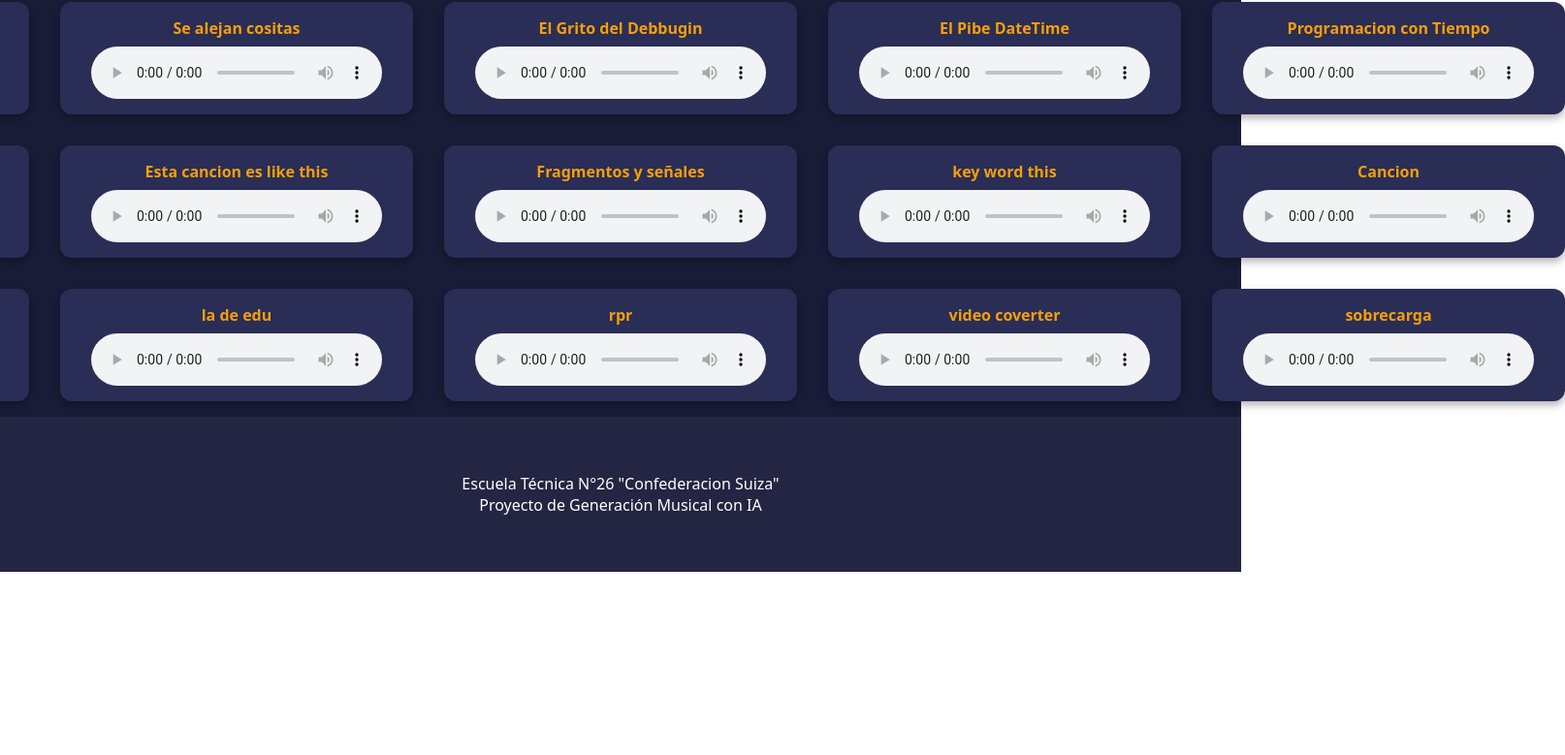
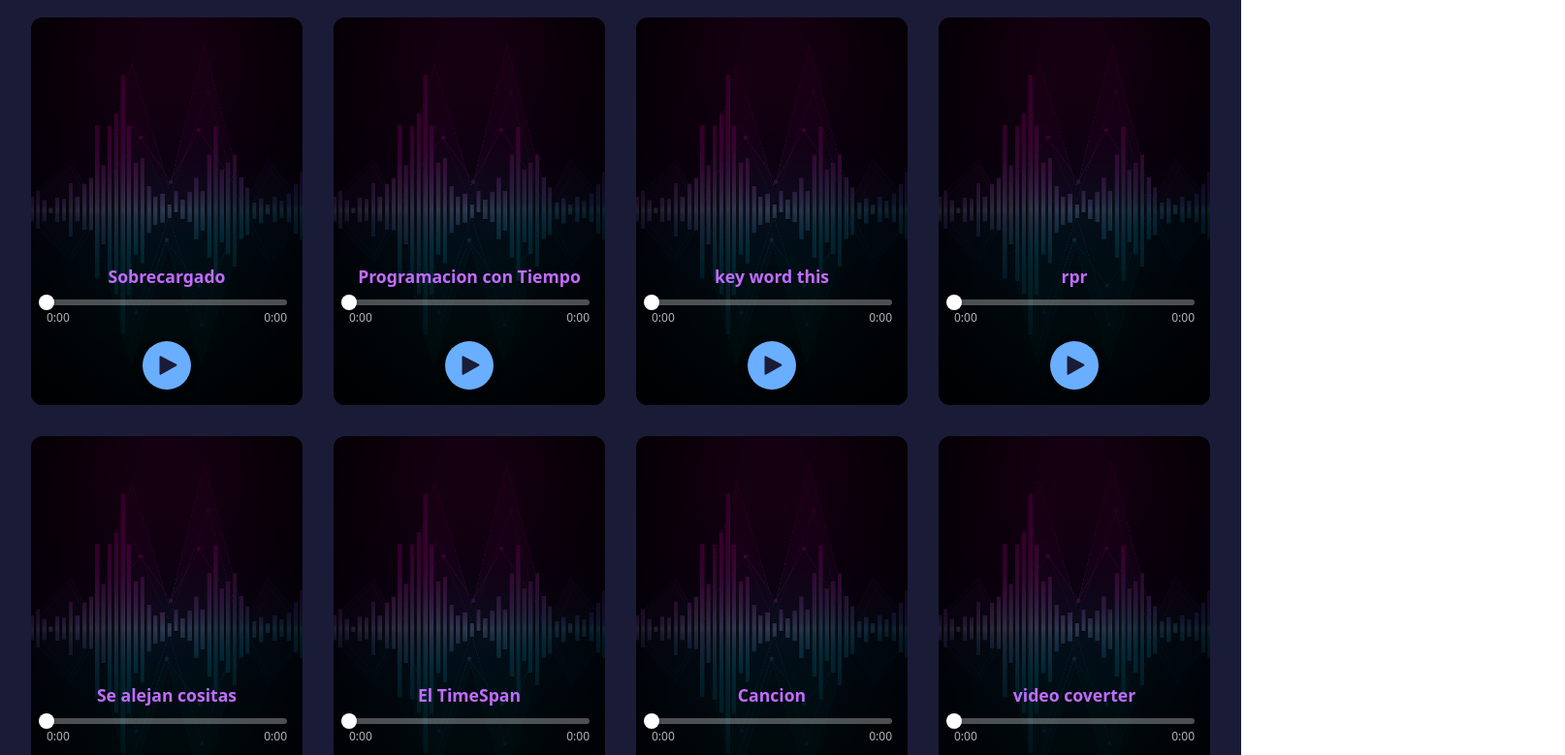
Before and after one commit to astergaze/Music-displayer, a React (Vite) app: page / in a window 1280 px wide. Shown: the part 1054-1833 px from the top of the page at 97% size, 1614 px wide, since content can reach past the window. Before the commit the page ends 1644 px from the top, so only its background shows below. Built offline with nearby package versions, Linux system fonts and the light colour scheme.

Commit message:
Candidate finished

```diff
--- a/src/App.tsx
+++ b/src/App.tsx
@@ -1,25 +1,47 @@
-import { useState } from 'react'
-import './css/App.css'
-import logo from './assets/logo-azul.png'
-import Footer from './Footer.tsx'
-import sobrecargado from './audio/Sobrecargado - sobrecarga de metodos.mp3'
-import seAlejanCositas from './audio/se alejan cositas.mp3'
-import tuhermana from './audio/El Grito del Debugging.wav'
-import tuhermano from './audio/El Pibe DateTime.mp3'
-import tuvieja from './audio/El TimeSpan - Act 17.mp3'
-import tuviejo from './audio/Esta cancion is like This_.mp3'
-import tuabuela from './audio/Fragmentos y señales.mp3'
-import tuabuelo from './audio/Key word this.mp3'
-import tutia from './audio/cancion.mp3'
-import tutio from './audio/20250813_235407.mp3'
-import tuprima from './audio/Act-17-Eduado-Vasquez.mp3'
-import tuprimo from './audio/RPReplay_Final1754544611.mp3'
-import tuhija from './audio/VideoToMp3Converter_20250811015513545.mp3'
-import tuhijo from './audio/sobrecarga.mp3'
-import tumadrina from './audio/Programacion con Tiempo.mp3'
+import { useState } from 'react';
+import './css/App.css';
+import logo from './assets/logo-azul.png';
+import Footer from './Footer.tsx';
+import SongCard from './SongCard.tsx';
+
+import mouseIcon from "./assets/mouse-icon.svg"
+
+import sobrecargado from './audio/Sobrecargado - sobrecarga de metodos.mp3';
+import seAlejanCositas from './audio/se alejan cositas.mp3';
+import elGritoDelDebugging from './audio/El Grito del Debugging.wav';
+import elPibeDateTime from './audio/El Pibe DateTime.mp3';
+import elTimeSpanAct17 from './audio/El TimeSpan - Act 17.mp3';
+import estaCancionIsLikeThis from './audio/Esta cancion is like This_.mp3';
+import fragmentosYSeñales from './audio/Fragmentos y señales.mp3';
+import keyWordThis from './audio/Key word this.mp3';
+import cancion from './audio/cancion.mp3';
+import cancionConFecha from './audio/20250813_235407.mp3';
+import act17EduardoVasquez from './audio/Act-17-Eduado-Vasquez.mp3';
+import rprReplay from './audio/RPReplay_Final1754544611.mp3';
+import videoConverter from './audio/VideoToMp3Converter_20250811015513545.mp3';
+import sobrecarga from './audio/sobrecarga.mp3';
+import programacionConTiempo from './audio/Programacion con Tiempo.mp3';
+
+
+const songs = [
+  { id: 's1', title: 'Sobrecargado', audioSrc: sobrecargado },
+  { id: 's2', title: 'Se alejan cositas', audioSrc: seAlejanCositas },
+  { id: 's3', title: 'El Grito del Debbugin', audioSrc: elGritoDelDebugging },
+  { id: 's4', title: 'El Pibe DateTime', audioSrc: elPibeDateTime },
+  { id: 's5', title: 'Programacion con Tiempo', audioSrc: programacionConTiempo },
+  { id: 's6', title: 'El TimeSpan', audioSrc: elTimeSpanAct17 },
+  { id: 's7', title: 'Esta cancion es like this', audioSrc: estaCancionIsLikeThis },
+  { id: 's8', title: 'Fragmentos y señales', audioSrc: fragmentosYSeñales },
+  { id: 's9', title: 'key word this', audioSrc: keyWordThis },
+  { id: 's10', title: 'Cancion', audioSrc: cancion },
+  { id: 's11', title: 'cancion con fecha', audioSrc: cancionConFecha },
+  { id: 's12', title: 'la de edu', audioSrc: act17EduardoVasquez },
+  { id: 's13', title: 'rpr', audioSrc: rprReplay },
+  { id: 's14', title: 'video coverter', audioSrc: videoConverter },
+  { id: 's15', title: 'sobrecarga', audioSrc: sobrecarga },
+];
 
 function App() {
-
   return (
     <>
       <main>
@@ -28,6 +50,11 @@ function App() {
             <img src={logo} alt="" />
             <h1>Proyectos creados por estudiantes</h1>
             <p>Musica creada por IA, con fines educativos sobre temas de programacion en C#</p>
+            <img
+              src={mouseIcon}
+              alt="Scroll para abajo"
+              className="scroll-down-svg"
+            />
           </div>
         </section>
         <section className="musicCardsComponents">
@@ -35,77 +62,18 @@ function App() {
         </section>
 
         <section className="musicCardsCont">
-        <div className="songCard">
-          <p className="songTitle">Sobrecargado</p>
-          <audio src={sobrecargado} controls/>
-        </div>
-        <div className="songCard">
-          <p className="songTitle">Se alejan cositas</p>
-          <audio src={seAlejanCositas} controls/>
-        </div>
-         <div className="songCard">
-          <p className="songTitle">El Grito del Debbugin</p>
-          <audio src={tuhermana} controls/>
-        </div>
-        <div className="songCard">
-          <p className="songTitle">El Pibe DateTime</p>
-          <audio src={tuhermano} controls/>
-        </div>
-        <div className="songCard">
-          <p className="songTitle">Programacion con Tiempo</p>
-          <audio src={tumadrina} controls/>
-        </div>
-      </section>
-
-      <section className="musicCardsCont">
-        <div className="songCard">
-          <p className="songTitle">El TimeSpan</p>
-          <audio src={tuvieja} controls/>
-        </div>
-        <div className="songCard">
-          <p className="songTitle">Esta cancion es like this</p>
-          <audio src={tuviejo} controls/>
-        </div>
-        <div className="songCard">
-          <p className="songTitle">Fragmentos y señales</p>
-          <audio src={tuabuela} controls/>
-        </div>
-        <div className="songCard">
-          <p className="songTitle">key word this</p>
-          <audio src={tuabuelo} controls/>
-        </div>
-        <div className="songCard">
-          <p className="songTitle">Cancion</p>
-          <audio src={tutia} controls/>
-        </div>
-      </section>
-
-       <section className="musicCardsCont">
-        <div className="songCard">
-          <p className="songTitle">cancion con fecha</p>
-          <audio src={tutio} controls/>
-        </div>
-        <div className="songCard">
-          <p className="songTitle">la de edu</p>
-          <audio src={tuprima} controls/>
-        </div>
-        <div className="songCard">
-          <p className="songTitle">rpr</p>
-          <audio src={tuprimo} controls/>
-        </div>
-        <div className="songCard">
-          <p className="songTitle">video coverter</p>
-          <audio src={tuhija} controls/>
-        </div>
-        <div className="songCard">
-          <p className="songTitle">sobrecarga</p>
-          <audio src={tuhijo} controls/>
-        </div>
+          {songs.map((song) => (
+            <SongCard
+              key={song.id}
+              title={song.title}
+              audioSrc={song.audioSrc}
+            />
+          ))}
         </section>
       </main>
       <Footer />
     </>
-  )
+  );
 }
 
-export default App
+export default App;
--- a/src/Footer.tsx
+++ b/src/Footer.tsx
@@ -1,12 +1,25 @@
-import "./css/Footer.css"
+import "./css/Footer.css";
+
 function Footer() {
   return (
-    <>
-      <footer>
-        <p>Escuela Técnica N°26 "Confederacion Suiza"</p>
-        <p>Proyecto de Generación Musical con IA</p>
-      </footer>
-    </>
+    <footer>
+      <div className="footer-container">
+        <div className="footer-info">
+          <p><strong>Escuela Técnica N°26 "Confederacion Suiza"</strong></p>
+          <p>Proyecto de Generación Musical con IA</p>
+        </div>
+        <div className="footer-credits">
+          <p>Página creada por:</p>
+          <ul>
+            <li>Thiago Martinez</li>
+            <li>Lautaro Fortuna</li>
+            <li>Benjamin Gonzalez</li>
+            <li>Joel Ninaja</li>
+          </ul>
+        </div>
+
+      </div>
+    </footer>
   );
 }
 
--- /dev/null
+++ b/src/SongCard.tsx
@@ -0,0 +1,114 @@
+import React, { useState, useRef, useEffect } from 'react';
+
+const PlayIcon = () => (
+  <svg role="img" height="24" width="24" viewBox="0 0 16 16" fill="currentColor">
+    <path d="M4.018 1.691a.7.7 0 0 0-1.018.606v11.407a.7.7 0 0 0 1.018.606L14.636 8.309a.7.7 0 0 0 0-1.217L4.018 1.691z"></path>
+  </svg>
+);
+
+const PauseIcon = () => (
+  <svg role="img" height="24" width="24" viewBox="0 0 16 16" fill="currentColor">
+    <path d="M2.7 1a.7.7 0 0 0-.7.7v12.6a.7.7 0 0 0 .7.7h2.6a.7.7 0 0 0 .7-.7V1.7a.7.7 0 0 0-.7-.7H2.7zm8 0a.7.7 0 0 0-.7.7v12.6a.7.7 0 0 0 .7.7h2.6a.7.7 0 0 0 .7-.7V1.7a.7.7 0 0 0-.7-.7h-2.6z"></path>
+  </svg>
+);
+const formatTime = (timeInSeconds: number) => {
+  if (isNaN(timeInSeconds)) return '0:00';
+  const minutes = Math.floor(timeInSeconds / 60);
+  const seconds = Math.floor(timeInSeconds % 60);
+  return `${minutes}:${seconds < 10 ? '0' : ''}${seconds}`;
+};
+interface SongCardProps {
+  title: string;
+  audioSrc: string;
+}
+
+const SongCard: React.FC<SongCardProps> = ({ title, audioSrc }) => {
+  const [isPlaying, setIsPlaying] = useState(false);
+  const [duration, setDuration] = useState(0);
+  const [currentTime, setCurrentTime] = useState(0);
+  const audioRef = useRef<HTMLAudioElement>(null);
+  const progressBarRef = useRef<HTMLDivElement>(null);
+
+  useEffect(() => {
+    const audio = audioRef.current;
+    if (!audio) return;
+
+    const handleLoadedData = () => {
+      setDuration(audio.duration);
+    };
+    const handleTimeUpdate = () => {
+      setCurrentTime(audio.currentTime);
+    };
+    const handleEnded = () => {
+      setIsPlaying(false);
+      setCurrentTime(0);
+    };
+
+    audio.addEventListener('loadedmetadata', handleLoadedData);
+    audio.addEventListener('timeupdate', handleTimeUpdate);
+    audio.addEventListener('ended', handleEnded);
+    return () => {
+      audio.removeEventListener('loadedmetadata', handleLoadedData);
+      audio.removeEventListener('timeupdate', handleTimeUpdate);
+      audio.removeEventListener('ended', handleEnded);
+    };
+  }, [audioSrc]);
+
+  const togglePlayPause = () => {
+    if (audioRef.current) {
+      if (isPlaying) {
+        audioRef.current.pause();
+      } else {
+        audioRef.current.play().catch(e => console.error("Error al reproducir el audio:", e));
+      }
+      setIsPlaying(!isPlaying);
+    }
+  };
+
+  const handleProgressClick = (e: React.MouseEvent<HTMLDivElement>) => {
+    const progressBar = progressBarRef.current;
+    if (!progressBar || !audioRef.current || duration === 0) return;
+
+    const rect = progressBar.getBoundingClientRect();
+    const clickX = e.clientX - rect.left;
+    const barWidth = progressBar.clientWidth;
+
+    const newTime = (clickX / barWidth) * duration;
+    audioRef.current.currentTime = newTime;
+    setCurrentTime(newTime);
+  };
+
+  const progressPercent = duration > 0 ? (currentTime / duration) * 100 : 0;
+
+  return (
+    <div className="songCard">
+      <audio ref={audioRef} src={audioSrc} />
+      <div className="card-content-overlay">
+        <p className="songTitle">{title}</p>
+        <div className="player-controls-container">
+          <button className="play-pause-btn-card" onClick={togglePlayPause}>
+            {isPlaying ? <PauseIcon /> : <PlayIcon />}
+          </button>
+          <div className="player-seek-area">
+            <div
+              className="progress-bar-card-container"
+              ref={progressBarRef}
+              onClick={handleProgressClick}
+            >
+              <div
+                className="progress-bar-card-inner"
+                style={{ width: `${progressPercent}%` }}
+              ></div>
+            </div>
+            <div className="time-display-card">
+              <span>{formatTime(currentTime)}</span>
+              <span>{formatTime(duration)}</span>
+            </div>
+          </div>
+        </div>
+      </div>
+    </div>
+  );
+};
+
+export default SongCard;
--- a/src/css/App.css
+++ b/src/css/App.css
@@ -6,14 +6,52 @@
   align-items: center;
   flex-direction: column;
   color: white;
+  position: relative;
   img {
     width: 15rem;
   }
+
   p {
     color: #f59f0a;
   }
 }
-.musicCardsComponents{
+
+.landingFirst::after {
+  content: '';
+  position: absolute;
+  bottom: 0;
+  left: 0;
+  width: 100%;
+  height: 150px;
+  background: linear-gradient(to bottom,
+      transparent,
+      #1a1c37);
+}
+
+@keyframes bob-animation {
+  0% {
+    transform: translateY(0);
+  }
+
+  50% {
+    transform: translateY(10px);
+  }
+
+  100% {
+    transform: translateY(0);
+  }
+}
+
+.scroll-down-svg {
+  position: absolute;
+  bottom: 2rem;
+  height: 2rem;
+  z-index: 1;
+  filter: brightness(0) invert(1);
+  animation: bob-animation 2s infinite ease-in-out;
+}
+
+.musicCardsComponents {
   display: flex;
   justify-content: center;
   align-items: center;
@@ -23,42 +61,133 @@
   height: 30dvh;
 }
 
-.musicCardsCont{
- display: flex;
- align-items: center;
- justify-content: center;
- background-color: #1a1c37;
- gap: 2rem;
+
+
+.musicCardsCont {
+  background-color: #1a1c37;
+  column-width: 15rem;
+  column-gap: 2rem;
+  padding: 2rem;
 }
 
+
 .songCard {
+  background: url('../assets/background-music-card.png') center/cover no-repeat;
+  background-color: #2a2d55;
+  border-radius: 12px;
+  transition: .3s ease;
+  break-inside: avoid;
+  margin-bottom: 2rem;
+  width: 100%;
+  position: relative;
+  min-height: 25rem;
+  overflow: hidden;
+}
+
+.songCard:hover {
+  box-shadow: 0 0 40px rgba(129, 0, 129, 0.3);
+}
+
+.card-content-overlay {
+  position: absolute;
+  top: 0;
+  bottom: 0;
+  left: 0;
+  right: 0;
+  background: radial-gradient(circle at center, rgba(0, 0, 0, 0.4) 0%, rgba(0, 0, 0, 0.8) 90%);
+  padding: 1rem;
   display: flex;
-  flex-direction: column; /* texto arriba, audio abajo */
-  align-items: center;
-  background-color: #2a2d55;
-  padding: 1rem 2rem;
-  border-radius: 12px;
-  box-shadow: 0 4px 8px rgba(0, 0, 0, 0.3);
-   margin: 1rem 0;
+  flex-direction: column;
+  justify-content: flex-end;
+  gap: 0.75rem;
 }
 
 .songTitle {
-  color: #f59f0a;
+  color: #c16cff;
   font-weight: 600;
-  margin-bottom: 0.5rem;
   text-align: center;
+  margin: 0;
+  font-size: 1.1rem;
+  z-index: 1;
 }
 
-.musicCard {
-  width: 230px;
-  height: 300px;
-  border-radius: 18px;
-  background: url('../assets/background-music-card.png') center/cover no-repeat;
-  box-shadow: 0 0 25px rgba(0, 0, 0, 0.5);
-  transition: transform 0.3s ease, box-shadow 0.3s ease;
+.player-controls-container {
+  display: flex;
+  align-items: center;
+  flex-direction: column-reverse;
+  gap: 1rem;
+  width: 100%;
+  z-index: 1;
 }
 
-.musicCard:hover {
-  transform: translateY(-8px);
-  box-shadow: 0 0 40px rgba(255, 0, 255, 0.3);
+.play-pause-btn-card {
+  background-color: #6aaeff;
+  color: #1a1c37;
+  border: none;
+  border-radius: 50%;
+  width: 50px;
+  height: 50px;
+  min-width: 50px;
+  display: flex;
+  align-items: center;
+  justify-content: center;
+  cursor: pointer;
+  transition: background-color 0.2s ease;
+  box-shadow: 0 2px 8px rgba(0, 0, 0, 0.4);
 }
+
+.play-pause-btn-card:hover {
+  background-color: #9bc8ff;
+  /* Tu color */
+}
+
+.player-seek-area {
+  display: flex;
+  flex-direction: column;
+  width: 100%;
+  flex-grow: 1;
+  gap: 0.25rem;
+}
+
+.progress-bar-card-container {
+  width: 100%;
+  height: 6px;
+  background-color: rgba(255, 255, 255, 0.3);
+  border-radius: 3px;
+  cursor: pointer;
+  position: relative;
+}
+
+.progress-bar-card-inner {
+  height: 100%;
+  background-color: #6aaeff;
+  /* Tu color */
+  border-radius: 3px;
+  transition: width 0.1s linear;
+  position: relative;
+}
+
+.progress-bar-card-inner::after {
+  content: '';
+  position: absolute;
+  right: -8px;
+  top: 50%;
+  transform: translateY(-50%);
+  width: 16px;
+  height: 16px;
+  background-color: white;
+  border-radius: 50%;
+  box-shadow: 0 2px 4px rgba(0, 0, 0, 0.3);
+}
+
+.time-display-card {
+  display: flex;
+  justify-content: space-between;
+  width: 100%;
+  color: rgba(255, 255, 255, 0.7);
+  font-size: 0.75rem;
+}
+
+.songCard audio {
+  display: none;
+}
--- a/src/css/Footer.css
+++ b/src/css/Footer.css
@@ -1,9 +1,45 @@
 footer {
-    height: 10rem;
-    color: white;
-    display: flex;
-    justify-content: center;
-    align-items: center;
-    flex-direction: column;
-    background-color: #242542;
+  color: white;
+  background-color: #242542;
+  width: 100%;
+  padding: 3rem 2rem;
+  box-sizing: border-box;
 }
+.footer-container {
+  display: flex;
+  justify-content: space-between;
+  align-items: flex-start;
+  flex-wrap: wrap;
+  gap: 2rem;
+  max-width: 1200px;
+  margin: 0 auto;
+}
+
+.footer-info {
+  flex: 2;
+  min-width: 300px;
+}
+
+.footer-info p {
+  margin: 0.5rem 0;
+}
+
+.footer-credits {
+  flex: 1;
+  min-width: 200px;
+}
+
+.footer-credits p {
+  font-weight: 600;
+  margin: 0.5rem 0;
+}
+.footer-credits ul {
+  list-style: none;
+  padding: 0;
+  margin: 0;
+}
+
+.footer-credits li {
+  margin-bottom: 0.25rem;
+  color: #c1c3d9;
+}
```
Also changed, not shown: src/assets/mouse-icon.svg (added), src/css/index.css (line endings or trailing spaces), src/main.tsx (line endings or trailing spaces). Lines whose indentation alone changed are shown as unchanged.
